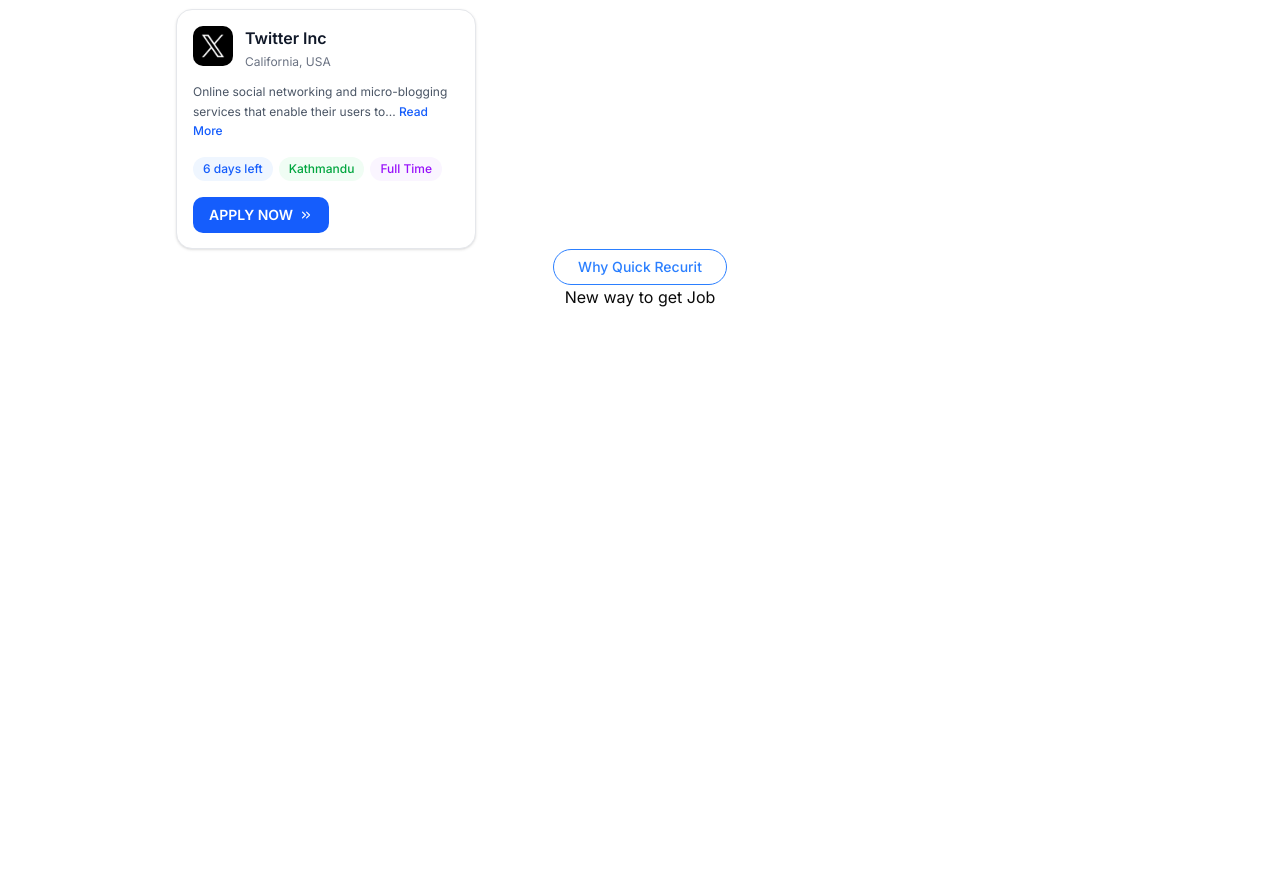
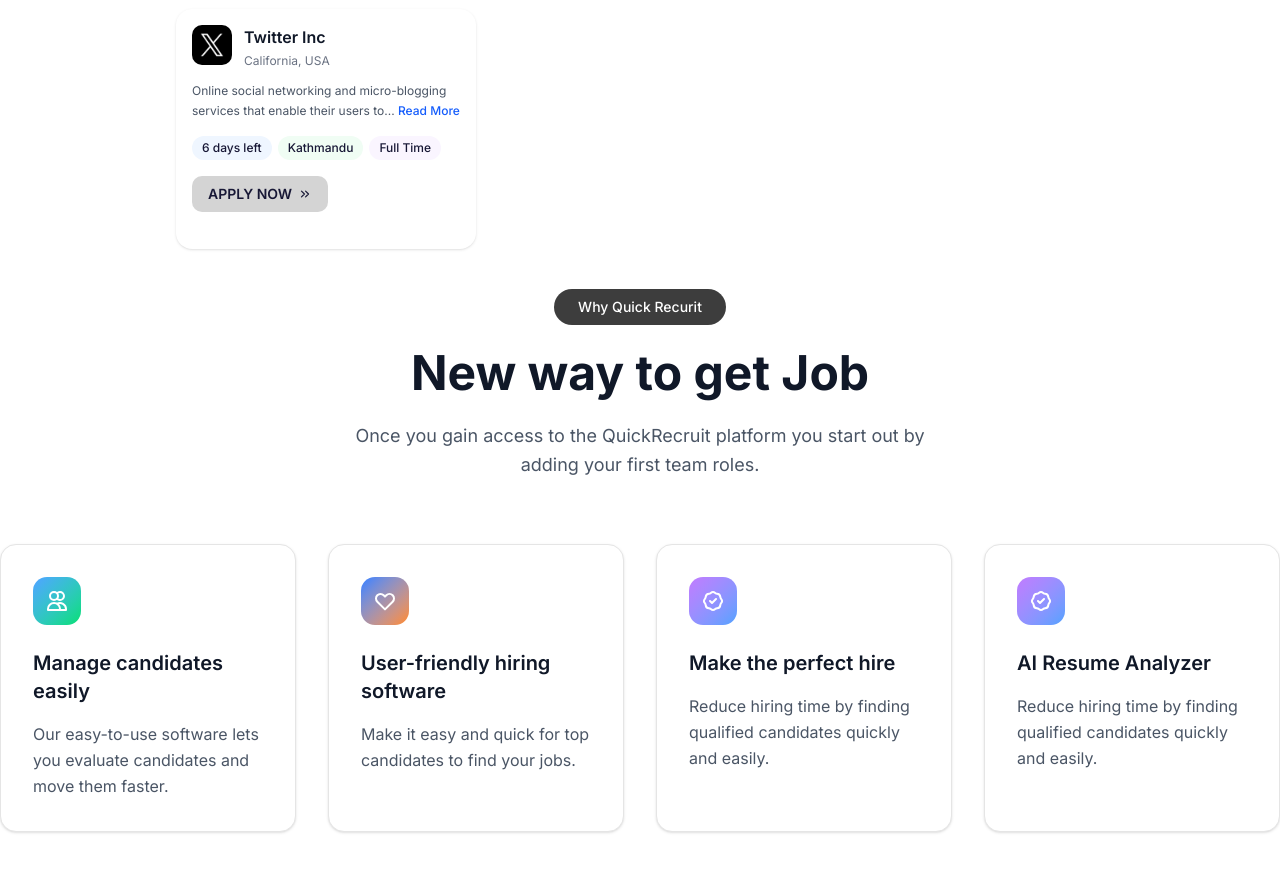
Before and after one commit to Rajumainali/Resume_AI-, a Next.js app in the folder FrontEnd/: page / in a window 1280 px wide. Shown: the part 1440-2311 px from the top of the page. Before the commit the page ends 1749 px from the top, so only its background shows below. Built offline with nearby package versions, Linux system fonts and the light colour scheme.

Commit message:
Updated Light & Drak mode

```diff
--- a/FrontEnd/src/app/(Home)/page.tsx
+++ b/FrontEnd/src/app/(Home)/page.tsx
@@ -44,11 +44,9 @@
           <Link href={"/"}>Browse all Jobs</Link>
           <ChevronRight />
         </div>
+
       </div>
       <VacancyCard />
-    </div>
-
-    <div>
       <Feature/>
     </div>
     </>
--- a/FrontEnd/src/app/_components/feature.tsx
+++ b/FrontEnd/src/app/_components/feature.tsx
@@ -2,9 +2,89 @@
 import { ButtonDemo } from './button'
 export default function feature() {
   return (
-    <div className='flex justify-center items-center flex-col'>
-      <ButtonDemo name='Why Quick Recurit' className="border border-blue-500 text-blue-500 px-6 py-2 rounded-full hover:bg-blue-50 transition-colors bg-transparent"/>
-      <h1>New way to get Job</h1>
-    </div>
+   <div className='flex justify-center items-center flex-col mt-10 mb-10'>
+<ButtonDemo
+  name="Why Quick Recurit"
+  className="bg-[#3d3d3d] hover:bg-[#555555] px-6 py-2 rounded-full text-white transition duration-300 dark:text-[#ececec]"
+/>
+
+      <h1 className="text-4xl md:text-5xl font-bold text-gray-900 mb-6 mt-6 dark:text-zinc-200">New way to get Job</h1>
+
+      <p className="text-lg text-gray-600 max-w-2xl mx-auto leading-relaxed text-center mb-16 dark:text-zinc-400">
+        Once you gain access to the QuickRecruit platform you start out by
+        <br />
+        adding your first team roles.
+      </p>
+
+      {/* Features Grid */}
+      <div className="grid md:grid-cols-4 gap-8 max-w-7xl mx-auto">
+        {/* Feature 1 */}
+        <div className="bg-white rounded-2xl p-8 shadow-sm border dark:border-zinc-400 hover:shadow-md transition-shadow duration-300 dark:bg-[#3D3D3D] ">
+          <div className="mb-6">
+            <div className="w-12 h-12 bg-gradient-to-br from-blue-400 to-green-400 rounded-xl flex items-center justify-center">
+              <svg className="w-6 h-6 text-white" fill="none" stroke="currentColor" viewBox="0 0 24 24">
+                <path strokeLinecap="round" strokeLinejoin="round" strokeWidth={2} d="M12 4.354a4 4 0 110 5.292M15 21H3v-1a6 6 0 0112 0v1zm0 0h6v-1a6 6 0 00-9-5.197M13 7a4 4 0 11-8 0 4 4 0 018 0z" />
+              </svg>
+            </div>
+          </div>
+          <h3 className="text-xl font-semibold text-gray-900 mb-4 dark:text-[#ECECEC]">
+            Manage candidates easily
+          </h3>
+          <p className="text-gray-600 leading-relaxed dark:text-[#ECECEC]">
+            Our easy-to-use software lets you evaluate candidates and move them faster.
+          </p>
+        </div>
+
+        {/* Feature 2 */}
+        <div className="bg-white rounded-2xl p-8 shadow-sm border dark:border-zinc-400 hover:shadow-md transition-shadow duration-300 dark:bg-[#3D3D3D]">
+          <div className="mb-6">
+            <div className="w-12 h-12 bg-gradient-to-br from-blue-500 to-orange-400 rounded-xl flex items-center justify-center">
+              <svg className="w-6 h-6 text-white" fill="none" stroke="currentColor" viewBox="0 0 24 24">
+                <path strokeLinecap="round" strokeLinejoin="round" strokeWidth={2} d="M4.318 6.318a4.5 4.5 0 000 6.364L12 20.364l7.682-7.682a4.5 4.5 0 00-6.364-6.364L12 7.636l-1.318-1.318a4.5 4.5 0 00-6.364 0z" />
+              </svg>
+            </div>
+          </div>
+          <h3 className="text-xl font-semibold text-gray-900 mb-4 dark:text-[#ECECEC]">
+            User-friendly hiring software
+          </h3>
+          <p className="text-gray-600 leading-relaxed dark:text-[#ECECEC]">
+            Make it easy and quick for top candidates to find your jobs.
+          </p>
+        </div>
+
+        {/* Feature 3 */}
+        <div className="bg-white rounded-2xl p-8 shadow-sm border dark:border-zinc-400 hover:shadow-md transition-shadow duration-300 dark:bg-[#3d3d3d]">
+          <div className="mb-6">
+            <div className="w-12 h-12 bg-gradient-to-br from-purple-400 to-blue-400 rounded-xl flex items-center justify-center">
+              <svg className="w-6 h-6 text-white" fill="none" stroke="currentColor" viewBox="0 0 24 24">
+                <path strokeLinecap="round" strokeLinejoin="round" strokeWidth={2} d="M9 12l2 2 4-4M7.835 4.697a3.42 3.42 0 001.946-.806 3.42 3.42 0 014.438 0 3.42 3.42 0 001.946.806 3.42 3.42 0 013.138 3.138 3.42 3.42 0 00.806 1.946 3.42 3.42 0 010 4.438 3.42 3.42 0 00-.806 1.946 3.42 3.42 0 01-3.138 3.138 3.42 3.42 0 00-1.946.806 3.42 3.42 0 01-4.438 0 3.42 3.42 0 00-1.946-.806 3.42 3.42 0 01-3.138-3.138 3.42 3.42 0 00-.806-1.946 3.42 3.42 0 010-4.438 3.42 3.42 0 00.806-1.946 3.42 3.42 0 013.138-3.138z" />
+            </svg>
+          </div>
+        </div>
+        <h3 className="text-xl font-semibold text-gray-900 mb-4 dark:text-[#ECECEC]">
+          Make the perfect hire
+        </h3>
+        <p className="text-gray-600 leading-relaxed dark:text-[#ECECEC]">
+          Reduce hiring time by finding qualified candidates quickly and easily.
+        </p>
+        </div>
+         {/* Feature 4 */}
+        <div className="bg-white rounded-2xl p-8 shadow-sm border dark:border-zinc-400 hover:shadow-md transition-shadow duration-300 dark:bg-[#3d3d3d]">
+          <div className="mb-6">
+            <div className="w-12 h-12 bg-gradient-to-br from-purple-400 to-blue-400 rounded-xl flex items-center justify-center">
+              <svg className="w-6 h-6 text-white" fill="none" stroke="currentColor" viewBox="0 0 24 24">
+                <path strokeLinecap="round" strokeLinejoin="round" strokeWidth={2} d="M9 12l2 2 4-4M7.835 4.697a3.42 3.42 0 001.946-.806 3.42 3.42 0 014.438 0 3.42 3.42 0 001.946.806 3.42 3.42 0 013.138 3.138 3.42 3.42 0 00.806 1.946 3.42 3.42 0 010 4.438 3.42 3.42 0 00-.806 1.946 3.42 3.42 0 01-3.138 3.138 3.42 3.42 0 00-1.946.806 3.42 3.42 0 01-4.438 0 3.42 3.42 0 00-1.946-.806 3.42 3.42 0 01-3.138-3.138 3.42 3.42 0 00-.806-1.946 3.42 3.42 0 010-4.438 3.42 3.42 0 00.806-1.946 3.42 3.42 0 013.138-3.138z" />
+            </svg>
+          </div>
+        </div>
+        <h3 className="text-xl font-semibold text-gray-900 mb-4 dark:text-[#ECECEC]">
+          AI Resume Analyzer
+        </h3>
+        <p className="text-gray-600 leading-relaxed dark:text-[#ECECEC]">
+          Reduce hiring time by finding qualified candidates quickly and easily.
+        </p>
+      </div>
+      </div>
+      </div>
   )
 }
--- a/FrontEnd/src/app/_components/vacancyCard.tsx
+++ b/FrontEnd/src/app/_components/vacancyCard.tsx
@@ -7,7 +7,7 @@
   return (
     <div className="flex  w-[80vw] translate-x-44">
       {/* Single card - you can duplicate this div for multiple cards */}
-      <div className="bg-white rounded-2xl border border-gray-200 p-4 shadow-sm mt-7 h-[240px] w-[300px] flex-shrink-0">
+      <div className="bg-white dark:bg-[#3D3D3D] border-none rounded-2xl border border-gray-200 p-4 shadow-sm mt-7 h-[240px] w-[300px] flex-shrink-0">
         {/* Header with logo and company info */}
         <div className="flex items-start gap-3 mb-3">
           <div className="w-10 h-10 rounded-lg overflow-hidden flex-shrink-0">
@@ -20,19 +20,19 @@
             />
           </div>
           <div className="flex-1 min-w-0">
-            <h1 className="text-base font-semibold text-gray-900 mb-1">
+            <h1 className="text-base font-semibold text-gray-900 mb-1 dark:text-[#ECECEC]">
               Twitter Inc
             </h1>
-            <p className="text-xs text-gray-500">California, USA</p>
+            <p className="text-xs text-gray-500 dark:text-[#ECECE1]">California, USA</p>
           </div>
         </div>
 
         {/* Job description */}
         <div className="mb-4">
-          <p className="text-gray-600 text-xs leading-relaxed">
+          <p className="text-gray-600 text-xs leading-relaxed dark:text-[#ECECE1]">
             Online social networking and micro-blogging services that enable
             their users to...{" "}
-            <span className="text-blue-600 font-medium cursor-pointer">
+            <span className="text-blue-600 font-medium cursor-pointer dark:text-[#D4D4D4]">
               Read More
             </span>
           </p>
@@ -40,20 +40,20 @@
 
         {/* Job details tags */}
         <div className="flex flex-wrap gap-1.5 mb-4">
-          <span className="px-2.5 py-1 bg-blue-50 text-blue-600 text-xs font-medium rounded-full">
+          <span className="px-2.5 py-1 bg-blue-50 text-[#171735] text-xs font-medium rounded-full  dark:bg-[#D4D4D4]">
             6 days left
           </span>
-          <span className="px-2.5 py-1 bg-green-50 text-green-600 text-xs font-medium rounded-full">
+          <span className="px-2.5 py-1 bg-green-50 text-[#171735] text-xs font-medium rounded-full dark:bg-[#D4D4D4]">
             Kathmandu
           </span>
-          <span className="px-2.5 py-1 bg-purple-50 text-purple-600 text-xs font-medium rounded-full">
+          <span className="px-2.5 py-1 bg-purple-50 text-[#171735] text-xs font-medium rounded-full dark:bg-[#D4D4D4]">
             Full Time
           </span>
         </div>
 
         {/* Apply button */}
         <div className="flex items-center justify-between">
-          <button className="bg-blue-600 hover:bg-blue-700 text-white font-semibold py-2 px-4 rounded-lg flex items-center gap-1.5 transition-colors text-sm">
+          <button className="bg-[#D4D4D4] text-[#171735] hover:bg-[#9a9797] font-semibold py-2 px-4 rounded-lg flex items-center gap-1.5 transition-colors text-sm ">
             APPLY NOW
             <ChevronsRight className="w-3.5 h-3.5" />
           </button>
```
